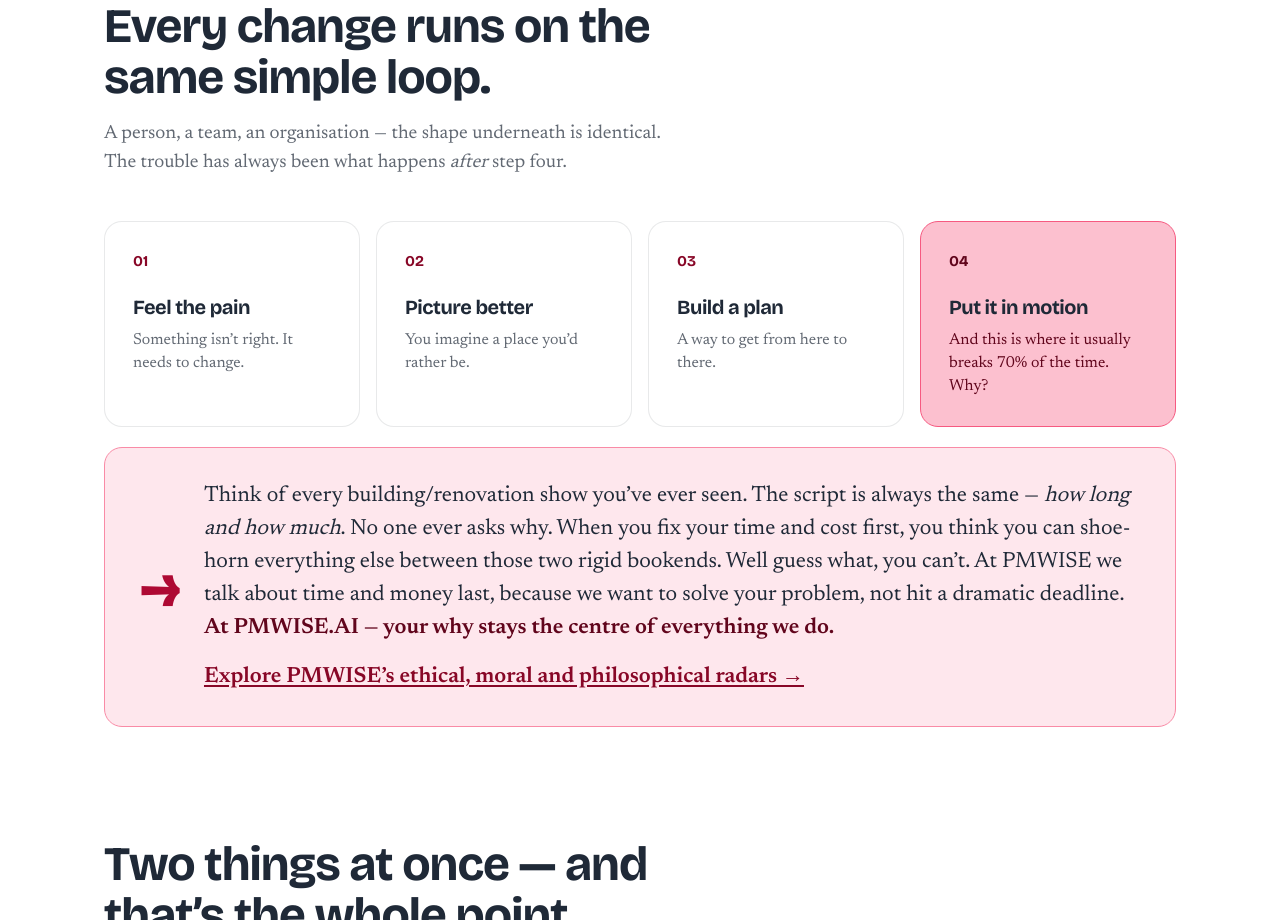
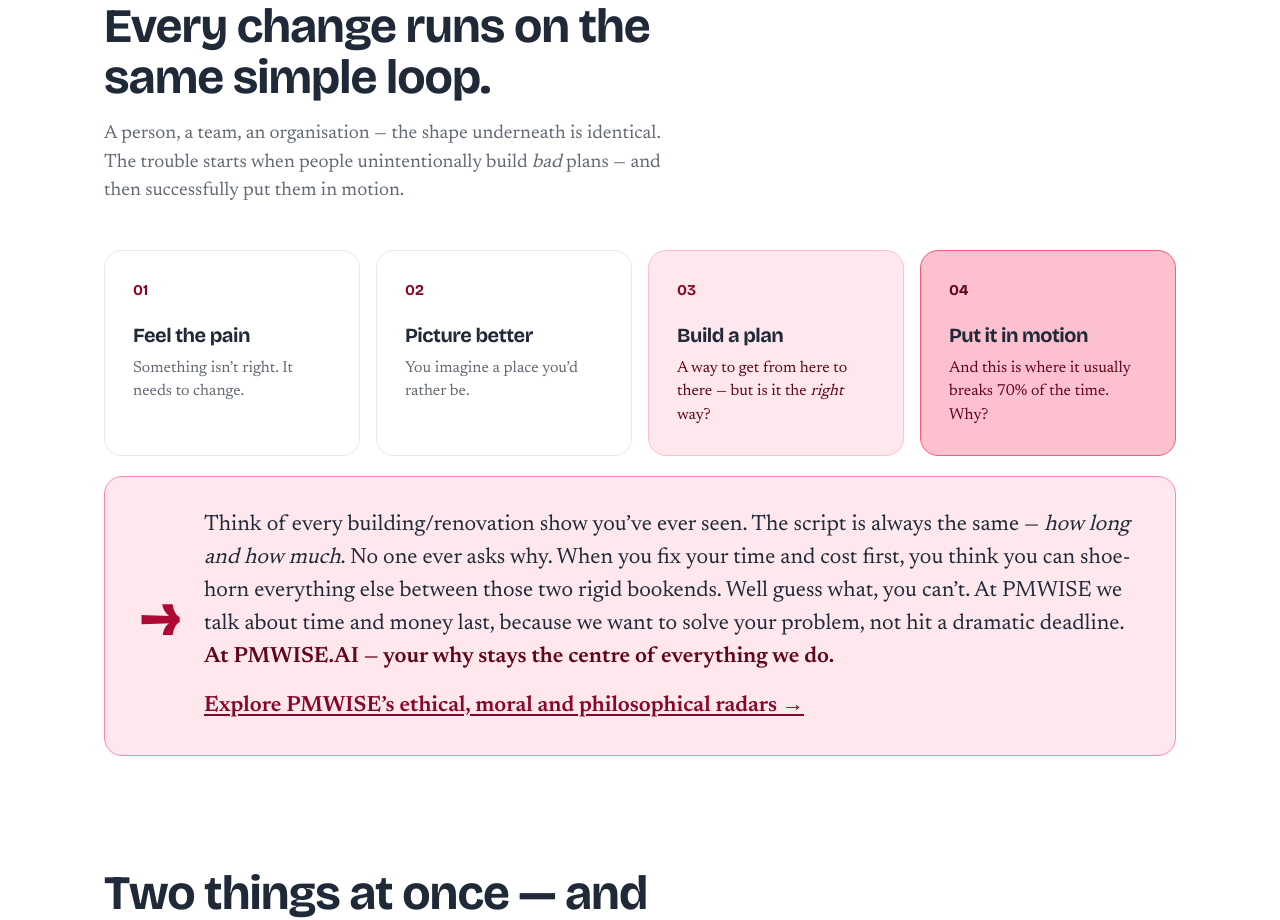
Before and after one commit to barnabyheaton/pmwise-landing, a Next.js app: page / in a window 1280 px wide. Shown: the part 1200-2120 px from the top of the page. Built offline with nearby package versions, Linux system fonts and the light colour scheme.

Commit message:
Revise text and styles in page component
Updated paragraph content to clarify the risks of unintentional planning and improved the styling of list items.

```diff
--- a/app/page.jsx
+++ b/app/page.jsx
@@ -108,10 +108,11 @@
           >
             Every change runs on the same simple loop.
           </h2>
-          <p className="mt-[18px] max-w-[52ch] text-[19px] leading-[1.5] text-brand-dark/70 [text-wrap:pretty]">
-            A person, a team, an organisation — the shape underneath is identical. The trouble has
-            always been what happens <em className="italic">after</em> step four.
-          </p>
+              <p className="mt-[18px] max-w-[52ch] text-[19px] leading-[1.5] text-brand-dark/70 [text-wrap:pretty]">
+                A person, a team, an organisation — the shape underneath is identical. The trouble starts
+                when people unintentionally build <em className="italic">bad</em> plans — and then
+                successfully put them in motion.
+              </p>
 
           <ol className="mt-11 grid list-none grid-cols-1 gap-4 sm:grid-cols-2 lg:grid-cols-4">
             <li className="rounded-[18px] border border-brand-dark/10 bg-white p-7">
@@ -124,10 +125,10 @@
               <h3 className="mb-2 font-display text-xl font-bold tracking-tight text-brand-dark">Picture better</h3>
               <p className="text-base leading-[1.45] text-brand-dark/70">You imagine a place you&rsquo;d rather be.</p>
             </li>
-            <li className="rounded-[18px] border border-brand-dark/10 bg-white p-7">
+            <li className="rounded-[18px] border border-brand-100 bg-brand-50 p-7">
               <div className="mb-5 font-display text-[15px] font-bold text-brand-700" aria-hidden="true">03</div>
               <h3 className="mb-2 font-display text-xl font-bold tracking-tight text-brand-dark">Build a plan</h3>
-              <p className="text-base leading-[1.45] text-brand-dark/70">A way to get from here to there.</p>
+              <p className="text-base leading-[1.45] text-brand-800">A way to get from here to there — but is it the <em className="italic">right</em> way?</p>
             </li>
             <li className="rounded-[18px] border border-brand-300 bg-brand-100 p-7">
               <div className="mb-5 font-display text-[15px] font-bold text-brand-800" aria-hidden="true">04</div>
```
